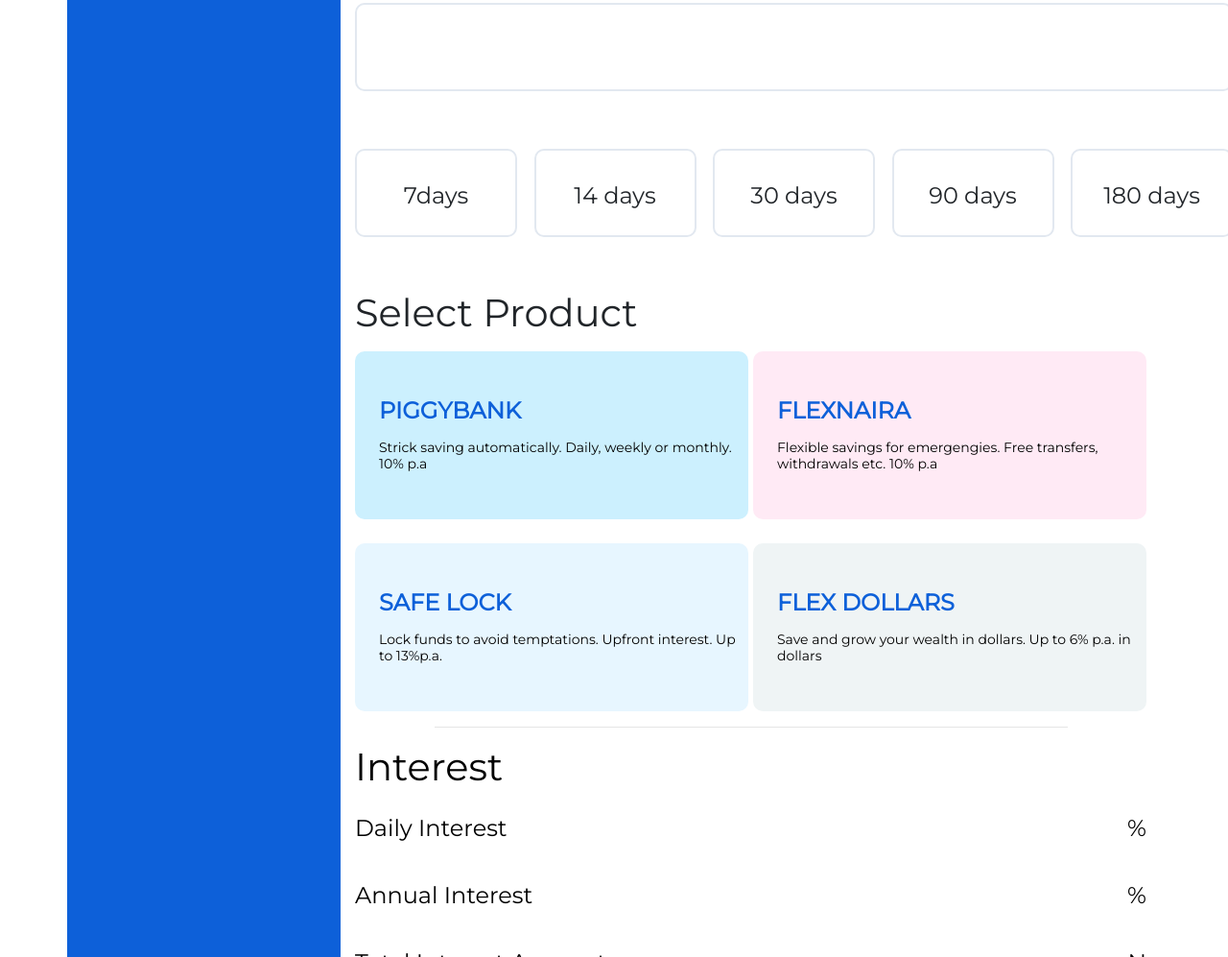
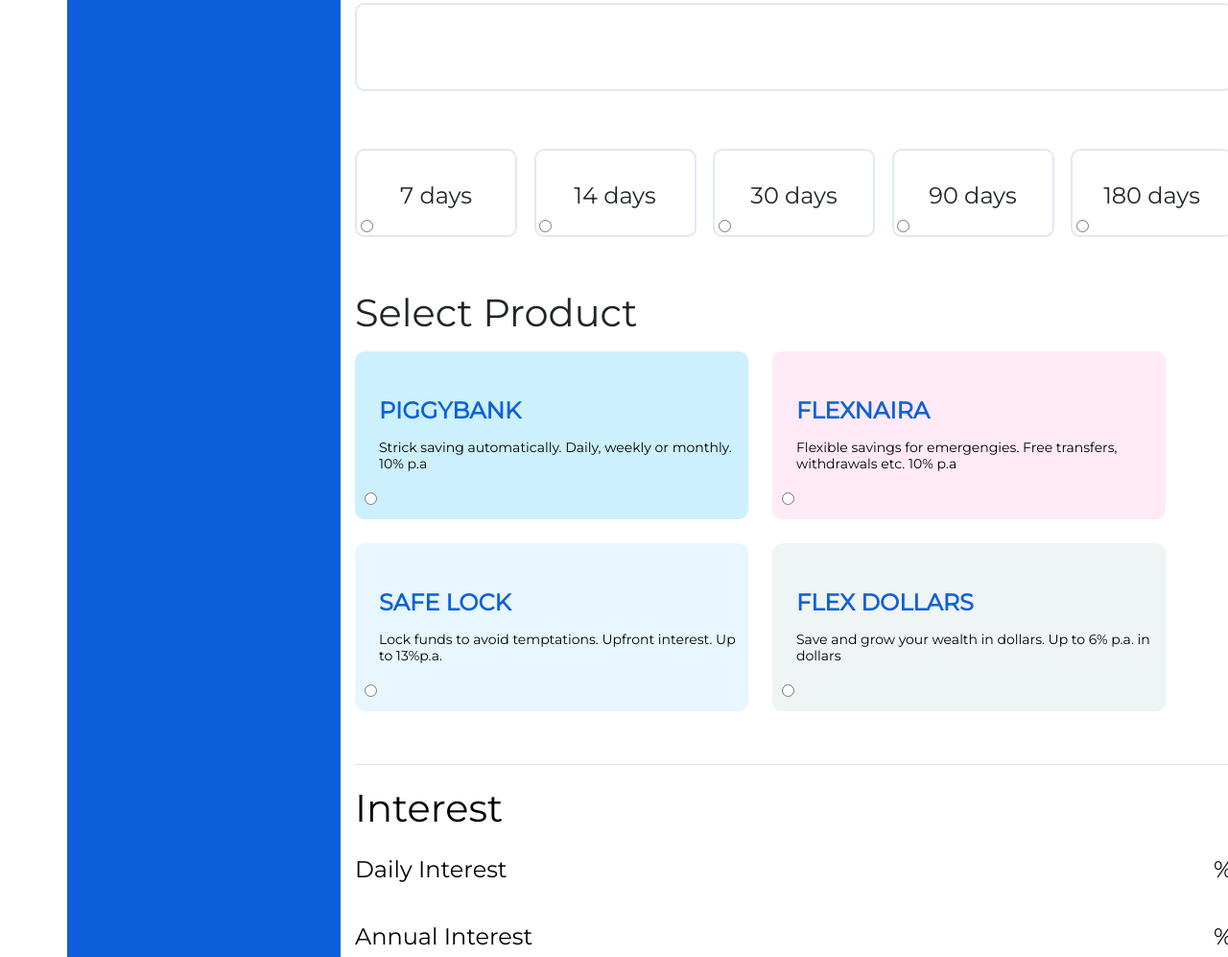
Before and after one commit to Iamsheye/Piggyvest-project, a plain HTML site: page index.html in a window 1280 px wide. Shown: the part 554-1551 px from the top of the page at 96% size. Drawn offline with nearby package versions, Linux system fonts and the light colour scheme.

Commit message:
Fixed Layout

```diff
--- a/index.html
+++ b/index.html
@@ -16,7 +16,6 @@
   <div class="container">
     <div class="row">
       <div class="col-sm-3" style="background-color: #0D60D9;">
-
       </div>
       <div class="col-sm-9">
         <h1 class="head-calc">Interest Calculator</h1>
@@ -28,64 +27,87 @@
         <p class="deposit-amount">I want to deposit</p>
         <form class="form">
           <div class="input-deposit">
-        <input type="text" name="deposit" id="deposit_amount" value="" />
+            <input type="text" name="deposit" class="px-4" id="deposit_amount" value="" />
           </div>
           <div class="time d-flex justify-content-between text-center">
             <div class="time-sep" id="7days" onclick="setDays(7)">
-          <p class="time-text">7days</p>
+              <label>
+                <p class="time-text">7 days</p>
+                <input type="radio" name="time-select" class="time-rad" value="7">
+              </label>
             </div>
             <div class="time-sep" id="14days" onclick="setDays(14)">
+              <label>
                 <p class="time-text">14 days</p>
+                <input type="radio" name="time-select" class="time-rad" value="14">
+              </label>
             </div>
             <div class="time-sep" id="30days" onclick="setDays(30)">
+              <label>
                 <p class="time-text">30 days</p>
+                <input type="radio" name="time-select" class="time-rad" value="30">
+              </label>
             </div>
             <div class="time-sep" id="90days" onclick="setDays(90)">
+              <label>
                 <p class="time-text">90 days</p>
+                <div class="block">
+                  <input type="radio" name="time-select" class="time-rad" value="90">
+                </div>
+              </label>
             </div>
             <div class="time-sep" id="180days" onclick="setDays(180)">
+              <label>
                 <p class="time-text">180 days</p>
+                <input type="radio" name="time-select" class="time-rad" value="180">
+              </label>
             </div>
           </div>
           <p class="product">Select Product</p>
-
-      <div class="flex-container-1">
+          <div class="flex-container-1 width-control">
             <div class="product1" id="prd01" onclick="setProduct(1)">
+              <label>
                 <div class="product-title">
                   <p>Piggybank</p>
                 </div>
                 <p class="product-disc">Strick saving automatically. Daily, weekly or
-            monthly. 10%  p.a</p>
+                  monthly. 10% p.a</p>
+                <input type="radio" name="product-select" class="product-rad" value="piggy">
+              </label>
             </div>
-
             <div class="product2" id="prd02" onclick="setProduct(2)">
+              <label>
                 <div class="product-title">
                   <p>Flexnaira</p>
                 </div>
                 <p class="product-disc">Flexible savings for emergengies. Free transfers,
                   withdrawals etc. 10% p.a</p>
+                <input type="radio" name="product-select" class="product-rad" value="flexngn">
+              </label>
             </div>
           </div>
-
-      <div class="flex-container-2">
+          <div class="flex-container-2 width-control">
             <div class="product3" id="prd03" onclick="setProduct(3)">
+              <label>
                 <div class="product-title">
                   <p>Safe lock</p>
                 </div>
                 <p class="product-disc">Lock funds to avoid temptations. Upfront interest.
                   Up to 13%p.a. </p>
+                <input type="radio" name="product-select" class="product-rad" value="safelock">
+              </label>
             </div>
-
             <div class="product4" id="prd04" onclick="setProduct(4)">
+              <label>
                 <div class="product-title">
                   <p>Flex Dollars</p>
                 </div>
                 <p class="product-disc">Save and grow your wealth in dollars. Up to 6% p.a.
                   in dollars</p>
+                <input type="radio" name="product-select" class="product-rad" value="flexusd">
+              </label>
             </div>
           </div>
-
-
           <hr>
           <div class="details">
             <div class="interest">
@@ -103,7 +125,6 @@
               <p>Total Interest Amount</p>
               <p>N<span id="total_interest"></span></p>
             </div>
-
             <button type="button" class="calculate" onclick="calculateInterest()">Calculate</button>
           </div>
         </form>
@@ -113,7 +134,6 @@
   <div>
     <input type="hidden" value="" id="days_selected">
     <input type="hidden" value="" id="product_selected">
-
   </div>
   <script src=https://code.jquery.com/jquery-3.5.1.js integrity="sha256-QWo7LDvxbWT2tbbQ97B53yJnYU3WhH/C8ycbRAkjPDc=" crossorigin="anonymous"></script>
   <script src="js/bootstrap-js/bootstrap.min.js"></script>
--- a/styles/main.css
+++ b/styles/main.css
@@ -54,6 +54,7 @@ body {
   height: 92px;
   border: 2px solid #e2e8f0;
   border-radius: 10px;
+  font-size: 2rem;
 }
 
 .time {
@@ -83,18 +84,23 @@ body {
   line-height: 49px;
   margin-top: 54px;
 }
-.flex-container-1{
+
+.width-control {
+  width: 845px;
+}
+
+.flex-container-1 {
   display: flex;
   justify-content: space-between;
 }
 
-.flex-container-2{
+.flex-container-2 {
   margin-top: 25px;
   display: flex;
   justify-content: space-between;
 }
 
-.product1{
+.product1 {
   width: 410px;
   height: 175px;
   background: #CCF0FE;
@@ -102,7 +108,7 @@ body {
   cursor: pointer;
 }
 
-.product2{
+.product2 {
   width: 410px;
   height: 175px;
   background: #FFEAF5;
@@ -111,12 +117,12 @@ body {
   cursor: pointer;
 }
 
-.selectedProduct{
+.selectedProduct {
 
   border: 1px solid #718096;
 }
 
-.product3{
+.product3 {
   width: 410px;
   height: 175px;
   background: #E7F6FF;
@@ -124,7 +130,7 @@ body {
   cursor: pointer;
 }
 
-.product4{
+.product4 {
 
   width: 410px;
   height: 175px;
@@ -132,7 +138,8 @@ body {
   border-radius: 10px;
   cursor: pointer;
 }
-.product-title p{
+
+.product-title p {
   margin-top: 47px;
   font-family: Montserrat;
   font-style: normal;
@@ -143,7 +150,8 @@ body {
   color: #0D60D9;
   margin-left: 25px;
 }
-.product-disc{
+
+.product-disc {
   font-family: Montserrat;
   font-style: normal;
   font-weight: normal;
@@ -151,18 +159,20 @@ body {
   line-height: 17px;
   margin-left: 25px;
   color: #000000;
-  margin-top:11px;
+  margin-top: 11px;
 }
 
-hr{
-  width: 80%;
+hr {
+  width: 915px;
+  margin-top: 55px;
+  margin-bottom: 20px;
 }
 
-.details{
-
+.details {
+  width: 915px;
 }
 
-.interest{
+.interest {
   margin-top: 15px;
   font-family: Montserrat;
   font-style: normal;
@@ -172,13 +182,13 @@ hr{
   color: #000000;
 }
 
-.daily-interest{
+.daily-interest {
   margin-top: 25px;
   display: flex;
   justify-content: space-between;
 }
 
-.daily-interest p{
+.daily-interest p {
   font-family: Montserrat;
   font-style: normal;
   font-weight: 500;
@@ -188,14 +198,25 @@ hr{
   color: #000000;
 }
 
-.calculate{
+.calculate {
   height: 100px;
-  width: 700px ;
+  width: 700px;
   margin: 25px auto;
   background: #C4C4C4;
   border-radius: 10px;
   text-align: center;
 }
-.selectedDay{
+
+.selectedDay {
   background-color: #CCF0FE;
 }
+
+.product-rad {
+  margin-left: 10px;
+}
+
+.time-rad {
+  display: block;
+  margin-top: -5px;
+  margin-right: 145px;
+}
```
Lines whose indentation alone changed are shown as unchanged.
